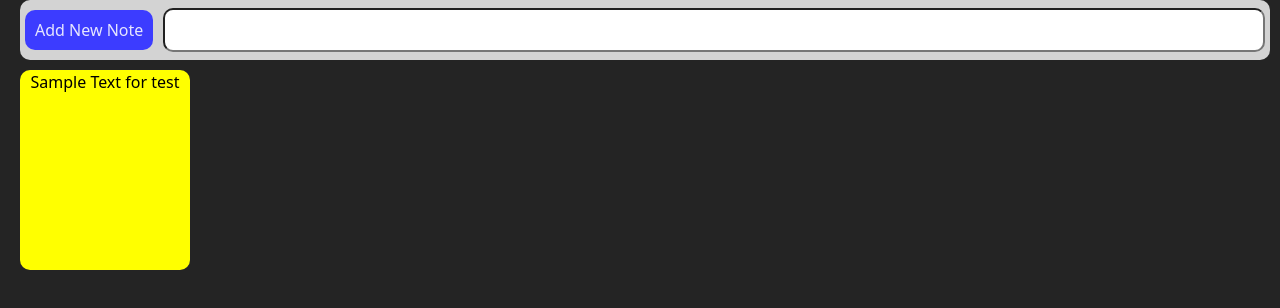
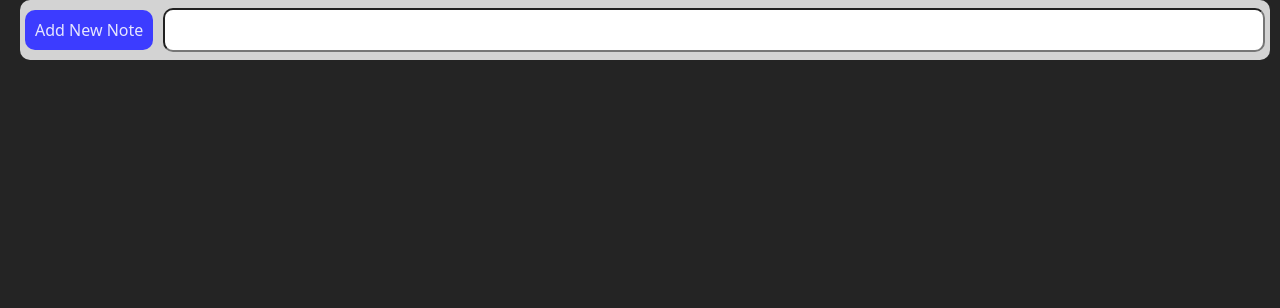
Before and after one commit to Ehsan86Re/tempoSW-sticky-note, a React (Vite) app: page / in a window 1280 px wide. Shown: the top 308 px of the page. Built offline with nearby package versions, Linux system fonts and the light colour scheme.

Commit message:
Add new Note Functionality

```diff
--- a/src/app/components/header/index.tsx
+++ b/src/app/components/header/index.tsx
@@ -1,19 +1,28 @@
 import { useState } from 'react'
 import './style.css'
-import NewNote from '../new-note'
 import InputBar from '../input-bar'
+import { useStickyNotes } from '../../contexts/StickyNoteContext'
+import Button from '../button'
 
 function Header() {
 
     const [note, setNote] = useState<string>('')
+    const { saveStickyNote } = useStickyNotes()
 
     const onTextChange = (e: React.ChangeEvent<HTMLInputElement>) => {
         setNote(e.target.value)
     }
 
+    const onNew = () => {
+        if (!!note) {
+            saveStickyNote(note)
+        }
+        setNote('')
+    }
+
     return (
         <div id="header">
-            <NewNote onNew={() => null}/>
+            <Button text='Add New Note' onClick={onNew}/>
             <InputBar value={note} onChange={onTextChange}/>
         </div>
     )
--- a/src/app/components/new-note/index.tsx
+++ /dev/null
@@ -1,15 +0,0 @@
-import Button from '../button'
-import './style.css'
-
-type NewNoteProps = {
-    onNew: () => void
-}
-
-function NewNote({ onNew }: NewNoteProps) {
-
-    return (
-        <Button text="Add New Note" onClick={onNew}/>
-    )
-}
-
-export default NewNote
--- a/src/app/components/new-note/style.css
+++ /dev/null
@@ -1,4 +0,0 @@
-#button-container {
-    height: 40px;
-    background-color: red;
-}
--- a/src/app/components/sticky-note-component/index.tsx
+++ b/src/app/components/sticky-note-component/index.tsx
@@ -9,7 +9,7 @@ type StickyNoteComponentProp = {
 
 function StickyNoteComponent({ data, containerRef }: StickyNoteComponentProp) {
 
-  const [position, setPosition] = useState<{ left: number, top: number }>({ left: 0, top: 10 })
+  const [position, setPosition] = useState<{ left: number, top: number }>({ ...data.initPosition })
 
   const elementRef = useRef<HTMLDivElement | null>(null);
   const offset = useRef({ x: 0, y: 0 });
@@ -45,7 +45,7 @@ function StickyNoteComponent({ data, containerRef }: StickyNoteComponentProp) {
   }, [])
 
   return (
-    <div ref={elementRef} draggable onDragEnd={onDrag} onDragStart={onDragStart} className='sticky-note' style={{ ...position }}>
+    <div ref={elementRef} draggable onDragEnd={onDrag} onDragStart={onDragStart} className='sticky-note' style={{ ...position, backgroundColor: data.color }}>
       {data.value}
     </div>
   )
--- a/src/app/components/sticky-note-component/style.css
+++ b/src/app/components/sticky-note-component/style.css
@@ -10,4 +10,5 @@
     -ms-overflow-style: none;
     position: absolute;
     cursor: move;
+    border: 1px solid black;
 }
--- a/src/app/contexts/StickyNoteContext.tsx
+++ b/src/app/contexts/StickyNoteContext.tsx
@@ -1,8 +1,12 @@
 import { useState, createContext, useContext } from 'react';
+import selectRandomColorType from '../utils/selectRandomColor';
+import type { ColorType } from '../types';
 
 export interface StickyNote {
   id: number;
   value: string;
+  initPosition: { top: number, left: number }
+  color: ColorType
 }
 
 export type StickyNoteContextType = {
@@ -19,12 +23,14 @@ export const useStickyNotes = () => {
 }
 
 const StickyNoteProvider: React.FC<{children: React.ReactNode}> = ({ children }) => {
-  const [stickyNotes, setStickyNotes] = useState<StickyNote[]>([{ id: 10, value: 'Sample Text for test' }]);
+  const [stickyNotes, setStickyNotes] = useState<StickyNote[]>([]);
 
   const saveStickyNote = (note: string) => {
     const newStickyNote: StickyNote = {
       id: Math.random(),
-      value: note
+      value: note,
+      initPosition: { top: Math.random() * 100, left: Math.random() * 100 },
+      color: selectRandomColorType()
     };
 
     setStickyNotes([...stickyNotes, newStickyNote]);
--- /dev/null
+++ b/src/app/types.ts
@@ -0,0 +1 @@
+export type ColorType = '#faebd7' | '#6faef7' | '#a0fa76' | '#f56d5b' | '#8c49f7'
--- /dev/null
+++ b/src/app/utils/selectRandomColor.ts
@@ -0,0 +1,10 @@
+import type { ColorType } from "../types";
+
+const colors: ColorType[] = ['#faebd7' , '#6faef7', '#8c49f7', '#a0fa76', '#f56d5b'];
+
+function selectRandomColorType(): ColorType {
+  const randomIndex = Math.floor(Math.random() * colors.length);
+  return colors[randomIndex];
+}
+
+export default selectRandomColorType;
```
